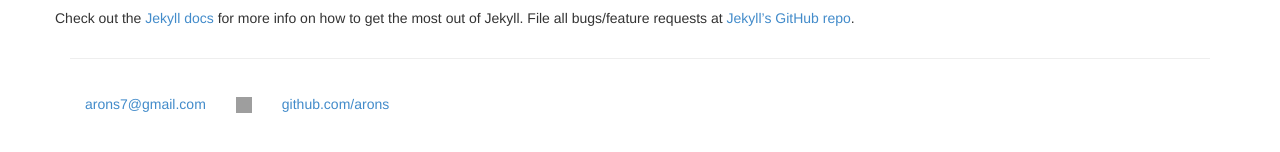
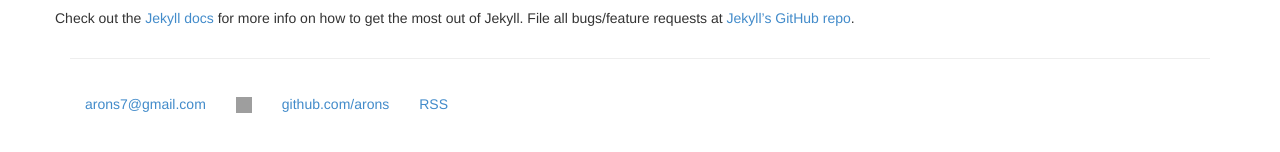
Before and after one commit to arons/arons.github.io, a Jekyll site: the page built from _posts/2014-01-08-welcome-to-jekyll.markdown, in a window 1280 px wide. Shown: the part 359-511 px from the top of the page. Built offline with Jekyll 4.4.1, drawn with Linux system fonts in a browser that asks for light colours; Markdown is read by kramdown in place of the engine named in the settings; comment, search, counter and statistics services are not loaded; grey boxes are pictures that could not be loaded.

Commit message:
added rss

```diff
--- a/_layouts/default.html
+++ b/_layouts/default.html
@@ -114,7 +114,7 @@
            <img src="//ssl.gstatic.com/images/icons/gplus-16.png" alt="Google+" style="border:0;width:16px;height:16px;"/>
            </a></li>
        <li><a href="https://github.com/arons">github.com/arons</a></li>
-       <!-- <li><a href="feed.xml">RSS</a></li>  -->
+       <li><a href="feed.xml">RSS</a></li>
       </ul>
     </div><!--/.container-->
 </body>
```
